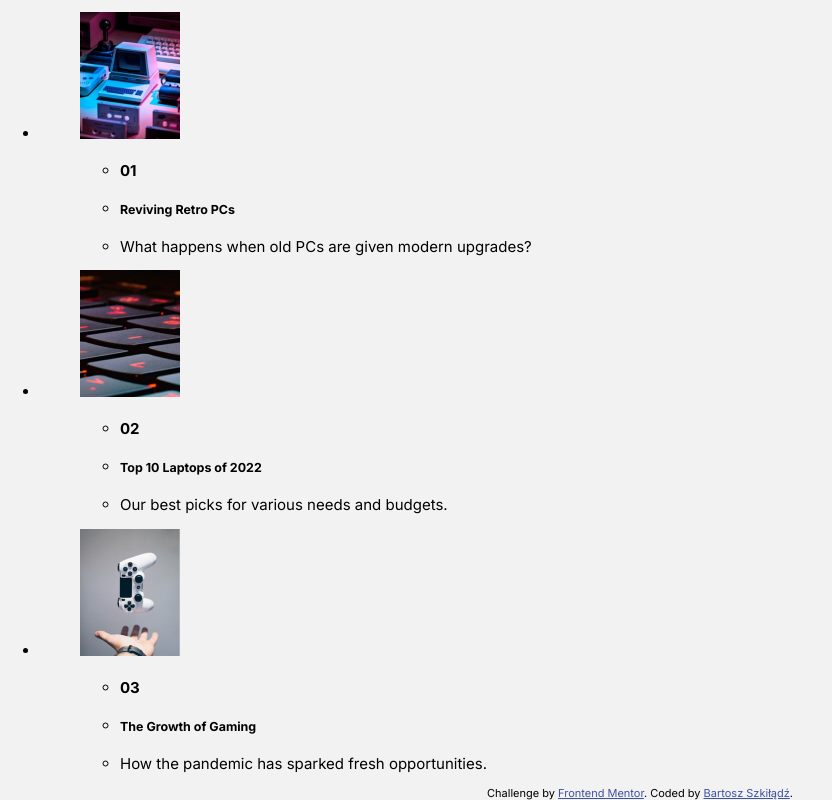
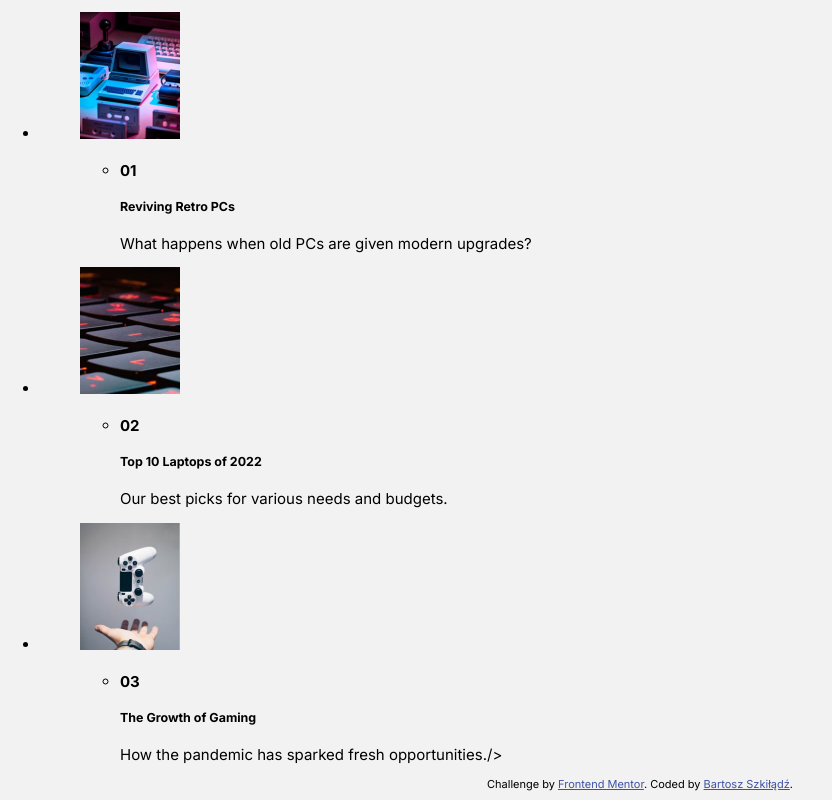
Before and after one commit to szkic/news-homepage-main, a plain HTML site: page index.html in a window 1280 px wide. Shown: the part 1100-1900 px from the top of the page, without its empty margins (0-832 px from the left). Drawn offline with nearby package versions, Linux system fonts and the light colour scheme.

Commit message:
changed figcaption li elements structure

```diff
--- a/index.html
+++ b/index.html
@@ -100,9 +100,11 @@
               />
               <figcaption>
                 <ul>
-                  <li><h4>01</h4></li>
-                  <li><h5>Reviving Retro PCs</h5></li>
-                  <li>What happens when old PCs are given modern upgrades?</li>
+                  <li>
+                    <h4>01</h4>
+                    <h5>Reviving Retro PCs</h5>
+                    <p>What happens when old PCs are given modern upgrades?</p>
+                  </li>
                 </ul>
               </figcaption>
             </figure>
@@ -117,9 +119,11 @@
               />
               <figcaption>
                 <ul>
-                  <li><h4>02</h4></li>
-                  <li><h5>Top 10 Laptops of 2022</h5></li>
-                  <li>Our best picks for various needs and budgets.</li>
+                  <li>
+                    <h4>02</h4>
+                    <h5>Top 10 Laptops of 2022</h5>
+                    <p>Our best picks for various needs and budgets.</p>
+                  </li>
                 </ul>
               </figcaption>
             </figure>
@@ -134,9 +138,11 @@
               />
               <figcaption>
                 <ul>
-                  <li><h4>03</h4></li>
-                  <li><h5>The Growth of Gaming</h5></li>
-                  <li>How the pandemic has sparked fresh opportunities.</li>
+                  <li>
+                    <h4>03</h4>
+                    <h5>The Growth of Gaming</h5>
+                    <p>How the pandemic has sparked fresh opportunities./></p>
+                  </li>
                 </ul>
               </figcaption>
             </figure>
```
